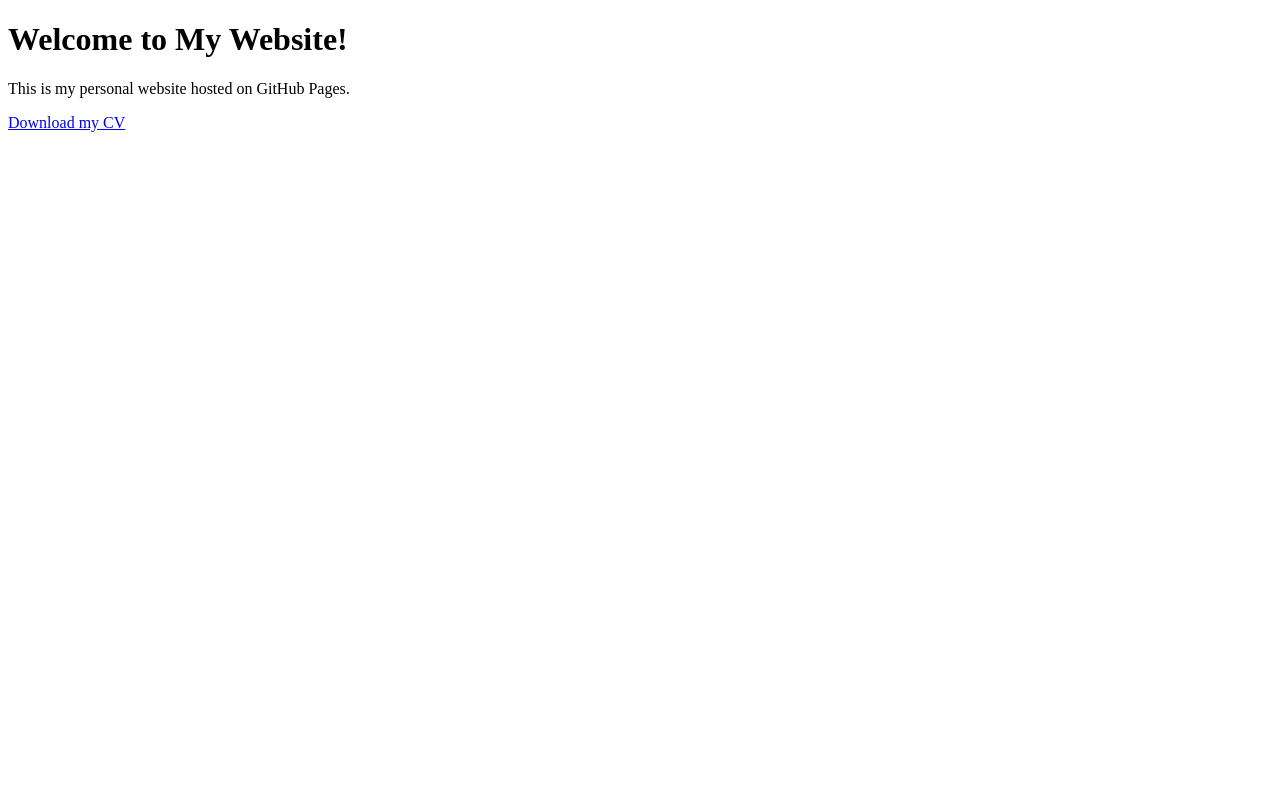
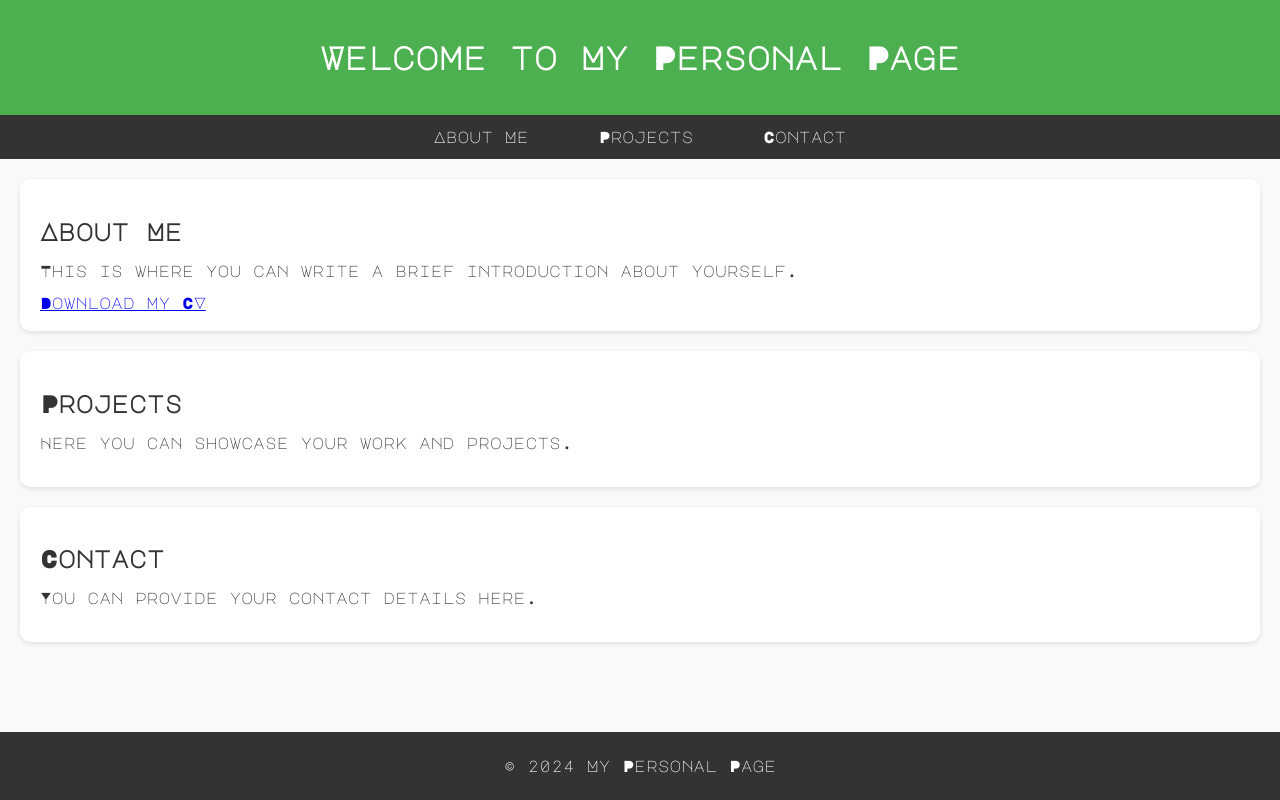
Before and after one commit to NicoRota-0/NicoRota-0.github.io, a plain HTML site: page index.html in a window 1280 px wide. Drawn offline with Linux system fonts and the light colour scheme.

Commit message:
now the website looks nicer

```diff
--- a/index.html
+++ b/index.html
@@ -1,11 +1,41 @@
 <!DOCTYPE html>
-<html>
+<html lang="en">
 <head>
-  <title>Marco Nicolini Website</title>
+    <meta charset="UTF-8">
+    <meta name="viewport" content="width=device-width, initial-scale=1.0">
+    <title>My Personal Page</title>
+    <link rel="stylesheet" href="styles.css">
+    <link rel="preconnect" href="https://fonts.googleapis.com">
+    <link rel="preconnect" href="https://fonts.gstatic.com" crossorigin>
+    <link href="https://fonts.googleapis.com/css2?family=Major+Mono+Display&display=swap" rel="stylesheet">
 </head>
 <body>
-  <h1>Welcome to My Website!</h1>
-  <p>This is my personal website hosted on GitHub Pages.</p>
-  <a href="cv/cv.pdf" target="_blank">Download my CV</a>
+    <header>
+        <h1>Welcome to My Personal Page</h1>
+    </header>
+    <nav>
+        <ul>
+            <li><a href="#about">About Me</a></li>
+            <li><a href="#projects">Projects</a></li>
+            <li><a href="#contact">Contact</a></li>
+        </ul>
+    </nav>
+    <section id="about">
+        <h2>About Me</h2>
+        <p>This is where you can write a brief introduction about yourself.</p>
+        <a href="cv/cv.pdf" target="_blank">Download my CV</a>
+    </section>
+    <section id="projects">
+        <h2>Projects</h2>
+        <p>Here you can showcase your work and projects.</p>
+    </section>
+    <section id="contact">
+        <h2>Contact</h2>
+        <p>You can provide your contact details here.</p>
+    </section>
+    <footer>
+        <p>&copy; 2024 My Personal Page</p>
+    </footer>
+    <script src="scripts.js"></script>
 </body>
 </html>
--- /dev/null
+++ b/styles.css
@@ -0,0 +1,59 @@
+body {
+    font-family: 'Major Mono Display', monospace;
+    margin: 0;
+    padding: 0;
+    color: #333;
+    background-color: #f9f9f9;
+}
+
+header {
+    background-color: #4CAF50;
+    color: white;
+    padding: 20px 0;
+    text-align: center;
+}
+
+nav {
+    background-color: #333;
+}
+
+nav ul {
+    list-style-type: none;
+    padding: 0;
+    margin: 0;
+    display: flex;
+    justify-content: center;
+}
+
+nav ul li {
+    margin: 0 15px;
+}
+
+nav ul li a {
+    color: white;
+    text-decoration: none;
+    padding: 14px 20px;
+    display: block;
+}
+
+nav ul li a:hover {
+    background-color: #575757;
+}
+
+section {
+    padding: 20px;
+    margin: 20px;
+    border-radius: 10px;
+    background-color: white;
+    box-shadow: 0 2px 5px rgba(0,0,0,0.1);
+}
+
+footer {
+    text-align: center;
+    padding: 10px 0;
+    background-color: #333;
+    color: white;
+    position: absolute;
+    bottom: 0;
+    width: 100%;
+}
```
